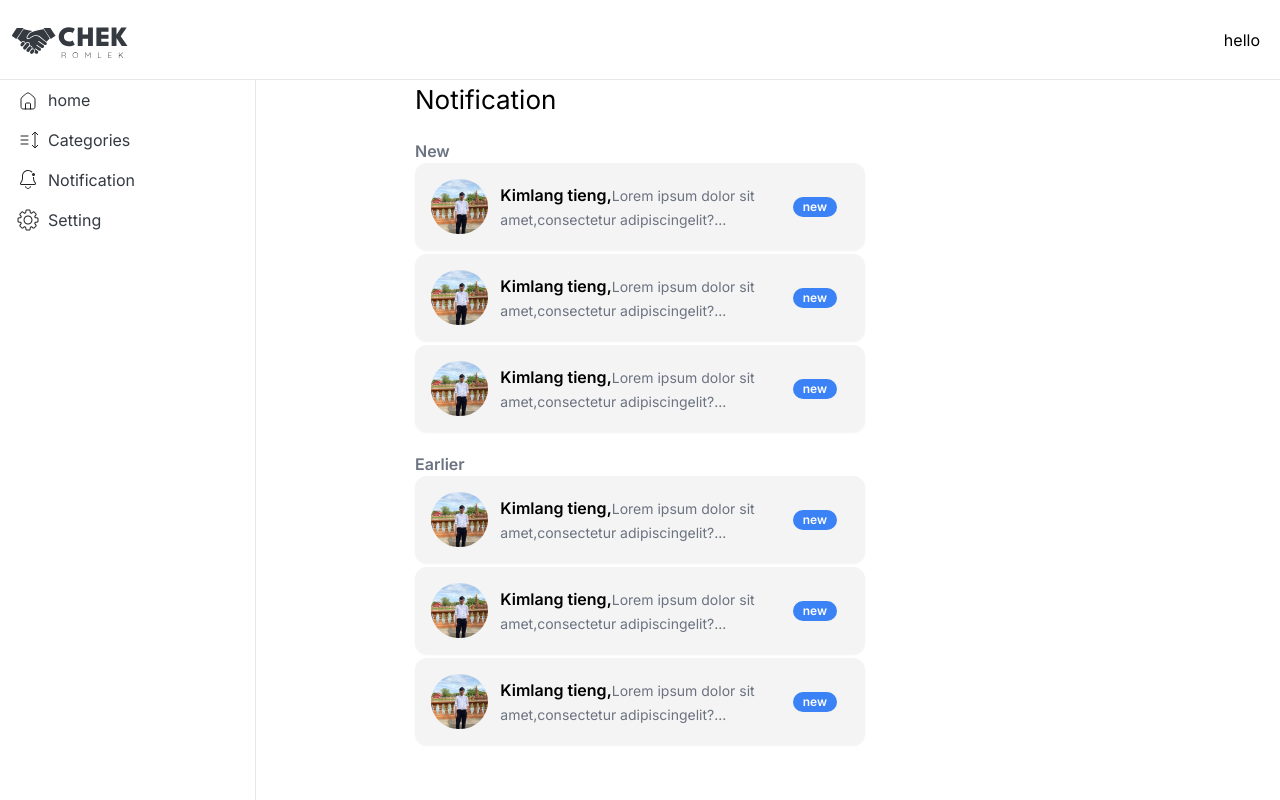
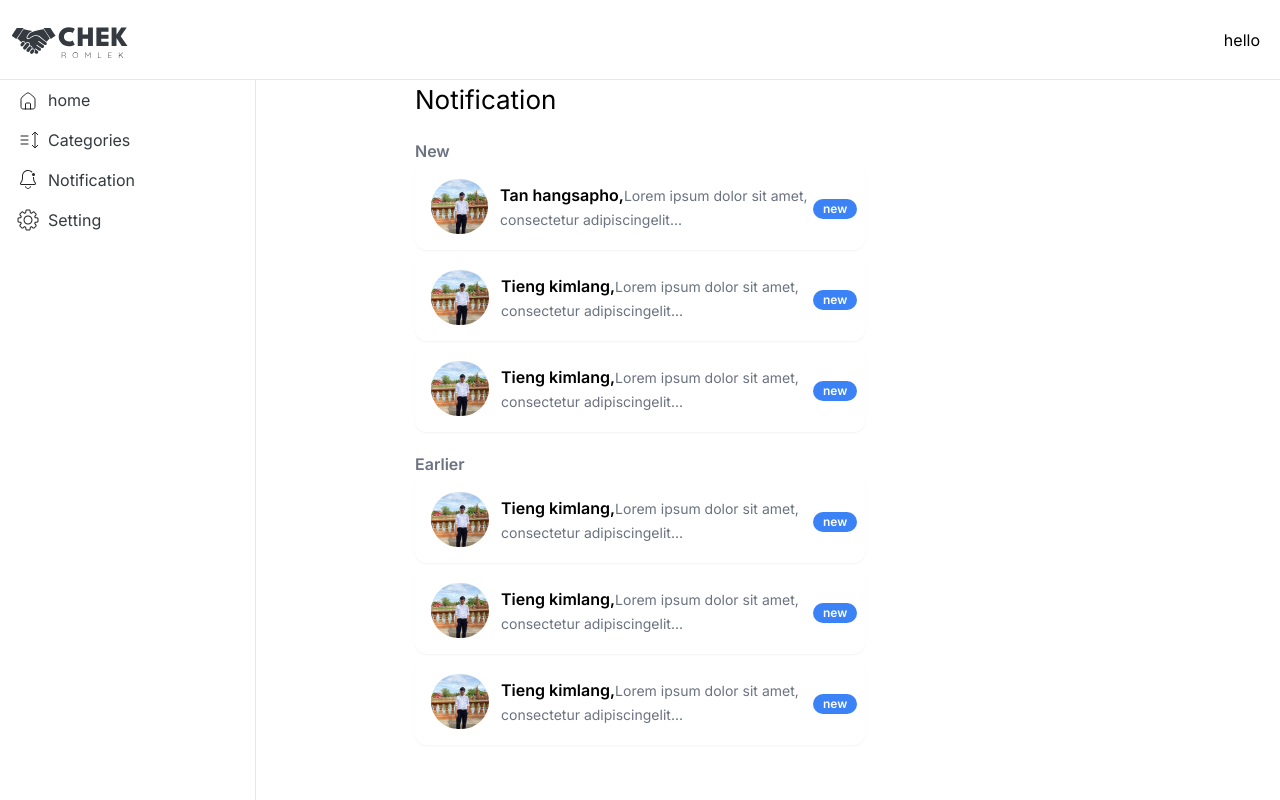
Before and after one commit to chunminglingg/Chekromlek, a Next.js app: page /notification in a window 1280 px wide. Built offline with nearby package versions, Linux system fonts and the light colour scheme.

Commit message:
notification done

```diff
--- a/src/app/[notification]/page.tsx
+++ b/src/app/[notification]/page.tsx
@@ -1,57 +1,82 @@
-import { NotificationCard } from "@/components/Molecules/Cards/notificationCard";
-import React from "react";
+"use client";
+
+import { NotificationCard } from "@/components";
+import React, { useState } from "react";
+export interface NotificationUserProps {
+  id: string;
+  userName: string;
+  image: string;
+  description: string;
+}
 
 const NotificationPage = () => {
+  const [selectedCard, setSelectedCard] = useState<string | null>(null);
+  const handleSelectCard = (id: string) => {
+    setSelectedCard(id);
+  };
+
   return (
     <>
-      <div className="flex flex-col justify-center ">
+      <div className="flex flex-col ">
         <div className="text-white-700 text-[26px] flex mt-20">
           Notification
         </div>
         <div className="flex mt-5">
           <div className=" text-gray-500 text-base font-semibold">New</div>
         </div>
-        <div className="flex flex-col gap-1 ">
+        <div className="flex flex-col gap-1">
           <NotificationCard
             id="1"
+            userName="Tan hangsapho"
             image="/img/pf.jpg"
-            name="Kimlang tieng"
-            description="Lorem ipsum dolor sit amet,consectetur adipiscingelit?"
+            description="Lorem ipsum dolor sit amet, consectetur adipiscingelit"
+            selectCard={selectedCard}
+            onSelectCard={handleSelectCard}
           />
           <NotificationCard
             id="2"
+            userName="Tieng kimlang"
             image="/img/pf.jpg"
-            name="Kimlang tieng"
-            description="Lorem ipsum dolor sit amet,consectetur adipiscingelit?"
+            description="Lorem ipsum dolor sit amet, consectetur adipiscingelit"
+            selectCard={selectedCard}
+            onSelectCard={handleSelectCard}
           />
           <NotificationCard
             id="3"
+            userName="Tieng kimlang"
             image="/img/pf.jpg"
-            name="Kimlang tieng"
-            description="Lorem ipsum dolor sit amet,consectetur adipiscingelit?"
+            description="Lorem ipsum dolor sit amet, consectetur adipiscingelit"
+            selectCard={selectedCard}
+            onSelectCard={handleSelectCard}
           />
         </div>
         <div className="flex mt-5">
           <div className="text-gray-500 text-base font-semibold">Earlier</div>
         </div>
-        <div className="flex flex-col gap-1 ">
+        <div className="flex flex-col gap-1">
           <NotificationCard
-            id="1"
+            id="4"
+            userName="Tieng kimlang"
             image="/img/pf.jpg"
-            name="Kimlang tieng"
-            description="Lorem ipsum dolor sit amet,consectetur adipiscingelit?"
+            description="Lorem ipsum dolor sit amet, consectetur adipiscingelit"
+            selectCard={selectedCard}
+            onSelectCard={handleSelectCard}
           />
           <NotificationCard
-            id="2"
+            id="5"
+            userName="Tieng kimlang"
             image="/img/pf.jpg"
-            name="Kimlang tieng"
-            description="Lorem ipsum dolor sit amet,consectetur adipiscingelit?"
+            description="Lorem ipsum dolor sit amet, consectetur adipiscingelit"
+            selectCard={selectedCard}
+            onSelectCard={handleSelectCard}
           />
           <NotificationCard
-            id="3"
+            id="6"
+            userName="Tieng kimlang"
             image="/img/pf.jpg"
-            name="Kimlang tieng"
-            description="Lorem ipsum dolor sit amet,consectetur adipiscingelit?"
+            description="Lorem ipsum dolor sit amet, consectetur adipiscingelit"
+            selectCard={selectedCard}
+            onSelectCard={handleSelectCard}
           />
         </div>
       </div>
--- a/src/app/layout.tsx
+++ b/src/app/layout.tsx
@@ -1,4 +1,4 @@
-"use client"
+"use client";
 import type { Metadata } from "next";
 import { Inter } from "next/font/google";
 import "./globals.css";
@@ -10,7 +10,7 @@ import { metadata } from "@/utils/metadata";
 
 const inter = Inter({ subsets: ["latin"] });
 
-metadata
+metadata;
 
 export default function RootLayout({
   children,
@@ -24,7 +24,6 @@ export default function RootLayout({
     <html lang="en">
       <body className={inter.className}>
         {hideNavbarFooter ? null : (
-
           <nav className="fixed top-0 z-40 w-full bg-white border-b border-gray-200 dark:bg-gray-800 dark:border-gray-700 ">
             <div className="px-3 py-3 lg:px-5 lg:pl-3 flex justify-between">
               <Link href={"#"}>
@@ -39,11 +38,11 @@ export default function RootLayout({
         )}
         <div className="flex justify-center items-center h-full">
           <div className="h-[200px]"></div>
-        {children}
+          {children}
         </div>
         {hideNavbarFooter ? null : (
           <aside>
-            <aside className="fixed top-0 left-0 z-30 w-64 h-screen pt-20 transition-transform -translate-x-full bg-white border-r border-gray-200 sm:translate-x-0 ">
+            <aside className="fixed top-0 left-0 z-30 w-64 h-screen pt-20 transition-transform -translate-x-full bg-white border-r border-gray-200 md:translate-x-0  ">
               <SideLeft />
             </aside>
           </aside>
--- a/src/components/Molecules/Cards/notificationCard.tsx
+++ b/src/components/Molecules/Cards/notificationCard.tsx
@@ -1,26 +1,39 @@
-import React from "react";
+import React, { useState } from "react";
 import Image from "next/image";
 
 interface NotificationCardProps {
   id: string;
   image: string;
-  name: string;
+  userName: string;
   description: string;
   selectCard?: string | null;
-  onSelectCard?: React.Dispatch<React.SetStateAction<string>>;
+  onSelectCard?: (id: string) => void;
   badge?: string;
 }
+
 const NotificationCard = ({
   id,
   image,
-  name,
+  userName,
   description,
-  selectCard,
+  onSelectCard,
   badge = "new",
 }: NotificationCardProps) => {
+  const [isSelected, setIsSelected] = useState<boolean>(false);
+
   return (
     <>
-      <div className="cursor-pointer container bg-[#F4F4F4] border-gray-200  p-4  shadow-sm w-[450px] relative flex rounded-xl">
+      <div
+        className={`cursor-pointer container${
+          isSelected ? "bg-[#FFFF]" : "bg-[#F4F4F4]"
+        } border-gray-200 p-4 shadow-sm w-[450px] relative flex rounded-xl`}
+        onClick={() => {
+          setIsSelected(!isSelected);
+          if (onSelectCard) {
+            onSelectCard(id);
+          }
+        }}
+      >
         <div className="flex">
           <div className="mr-3">
             <Image
@@ -31,11 +44,11 @@ const NotificationCard = ({
               className="w-[90px] h-[55px] rounded-full object-cover"
             />
           </div>
-          <div className="flex justify-center items-center mr-3">
-            <div>
+          <div className="flex justify-center items-center mr-9 relative">
+            <div className="line-clamp-1 md:line-clamp-2 overflow-hidden">
               <p>
-                <span className="font-semibold text-black">{name},</span>
-                <span className="text-gray-500 text-sm font-normal">
+                <span className="font-semibold text-black">{userName},</span>
+                <span className="text-gray-500 text-sm font-normal animation-marquee-10s linear infinite">
                   {description}...
                 </span>
               </p>
@@ -43,11 +56,9 @@ const NotificationCard = ({
             <div>
               {badge && (
                 <div
-                  className={
-                    selectCard === id
-                      ? "bg-blue-500 text-white text-xs font-semibold px-2.5 py-0.5 rounded-full hidden"
-                      : "bg-blue-500 text-white text-xs font-semibold px-2.5 py-0.5 rounded-full  "
-                  }
+                  className={`${
+                    isSelected ? "hidden" : ""
+                  } bg-blue-500 text-white text-xs font-semibold px-2.5 py-0.5 rounded-full absolute top-5 left-0'`}
                 >
                   {badge}
                 </div>
--- /dev/null
+++ b/src/components/Molecules/Cards/notificationCardList.tsx
@@ -0,0 +1,33 @@
+import { NotificationUserProps } from "@/app/[notification]/page";
+import { NotificationCard } from "@/components";
+import React from "react";
+
+interface CardListProps {
+  items: NotificationUserProps[];
+  selectCard: string;
+  onSelectCard: React.Dispatch<React.SetStateAction<string>>;
+}
+
+const NotificationCardList = ({
+  items,
+  selectCard,
+  onSelectCard,
+}: CardListProps) => {
+  return (
+    <div>
+      {items.map((item, index) => (
+        <NotificationCard
+          id={item.id}
+          userName={item.userName}
+          description={item.description}
+          key={item.id || index}
+          image={item.image}
+          onSelectCard={onSelectCard}
+          selectCard={selectCard}
+        />
+      ))}
+    </div>
+  );
+};
+
+export default NotificationCardList;
```
